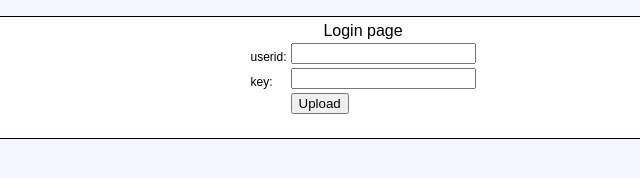
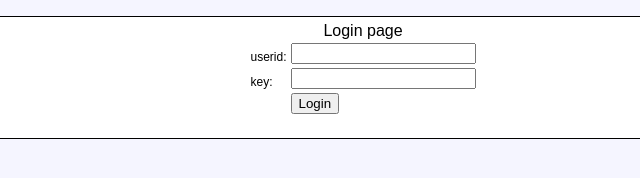
Before and after one commit to sangwoojun/bluenodeserver, a plain HTML site: page login.html in a window 1280 px wide. Shown: the full height of the page, 277-917 px from the left. Drawn offline with Linux system fonts and the light colour scheme.

Commit message:
Typo in login

```diff
--- a/login.html
+++ b/login.html
@@ -23,7 +23,7 @@
 		<td>key:</td> <td><input type="password" name="key"></td>
 		</tr>
 		<tr>
-		<td></td><td><input type="submit" value="Upload"></td>
+		<td></td><td><input type="submit" value="Login"></td>
 		</tr>
 		</table>
 		</form>
```
